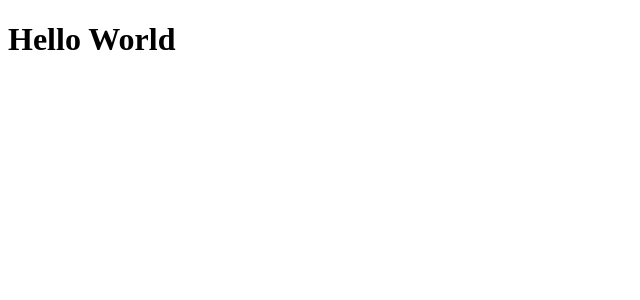
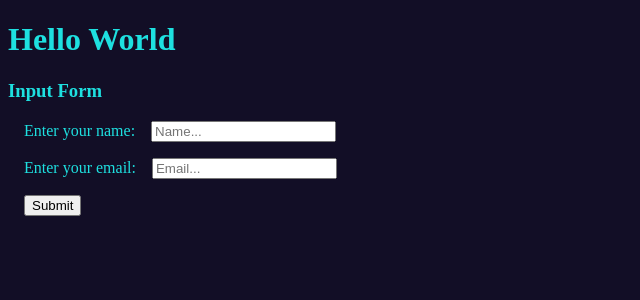
Before and after one commit to bkeys818/react-app-template, a React app: page / in a window 1280 px wide. Shown: the top 300 px of the page, without its empty margins (0-640 px from the left). Built offline with nearby package versions, Linux system fonts and the light colour scheme.

Commit message:
⚗️ Create more complex test files

```diff
--- /dev/null
+++ b/src/App.js
@@ -0,0 +1,14 @@
+import React from "react";
+import HelloWorld from "./components/HelloWorld";
+import RenderForm from "./components/RenderForm";
+
+const App = () => {
+  return (
+    <div>
+      <HelloWorld />
+      <RenderForm />
+    </div>
+  );
+};
+
+export default App;
--- /dev/null
+++ b/src/components/HelloWorld.js
@@ -0,0 +1,11 @@
+import React from "react";
+
+const HelloWorld = () => {
+  return (
+    <div>
+      <h1>Hello World</h1>
+    </div>
+  );
+};
+
+export default HelloWorld;
--- /dev/null
+++ b/src/components/RenderForm.js
@@ -0,0 +1,68 @@
+import React, { useState } from "react";
+import "../styles/RenderForm.css";
+
+const RenderForm = () => {
+  const [name, setName] = useState("");
+  const [email, setEmail] = useState("");
+  const [hasValue, setHasValue] = useState(false);
+
+  const handleNameChange = (event) => {
+    setHasValue(false);
+    setName(event.target.value);
+  };
+
+  const handleEmailChange = (event) => {
+    setHasValue(false);
+    setEmail(event.target.value);
+  };
+
+  const handleSubmit = (event) => {
+    event.preventDefault();
+    if (name && email) {
+      setHasValue(true);
+    }
+  };
+
+  return (
+    <>
+      <label>
+        <h3>Input Form</h3>
+      </label>
+      <form className="input-form">
+        <div>
+          <label>Enter your name:</label>
+          <input
+            className="input-fields"
+            type="text"
+            placeholder="Name..."
+            max-length="100"
+            onChange={handleNameChange}
+          />
+        </div>
+        <div>
+          <label>Enter your email:</label>
+          <input
+            className="input-fields"
+            type="email"
+            placeholder="Email..."
+            max-length="100"
+            onChange={handleEmailChange}
+          />
+        </div>
+        <div>
+          <input type="submit" onClick={handleSubmit} />
+        </div>
+      </form>
+      {hasValue ? (
+        <div>
+          <p>Name: {name}</p>
+          <p>Email: {email}</p>
+        </div>
+      ) : (
+        ""
+      )}
+    </>
+  );
+};
+
+export default RenderForm;
--- /dev/null
+++ b/src/index.css
@@ -0,0 +1,4 @@
+body {
+  color: #1ee0e0;
+  background-color: #120e26;
+}
--- a/src/index.html
+++ b/src/index.html
@@ -2,11 +2,17 @@
 <html lang="en">
   <head>
     <meta charset="utf-8" />
-    <meta name="viewport" content="width=device-width, initial-scale=1" />
-    <title>React App</title>
+    <meta
+      name="viewport"
+      content="width=device-width, initial-scale=1, shrink-to-fit=no"
+    />
+    <meta name="theme-color" content="#000000" />
+    <title>React with Webpack and Babel</title>
   </head>
   <body>
-    <noscript>You need to enable JavaScript to run this app.</noscript>
-    <div id="root"></div>
+    <noscript> You need to enable JavaScript to run this app. </noscript>
+    <div id="root">
+      <!-- This div is where our app will run -->
+    </div>
   </body>
 </html>
--- a/src/index.js
+++ b/src/index.js
@@ -1,4 +1,11 @@
-import React from 'react'
-import ReactDOM from 'react-dom'
+import React from "react";
+import ReactDOM from "react-dom";
+import App from "./App";
+import "./index.css";
 
-ReactDOM.render(<h1>Hello World</h1>, document.getElementById('root'))
+ReactDOM.render(
+  <React.StrictMode>
+    <App />
+  </React.StrictMode>,
+  document.getElementById("root")
+);
--- /dev/null
+++ b/src/styles/RenderForm.css
@@ -0,0 +1,8 @@
+.input-form {
+  margin: 1rem;
+}
+
+.input-fields {
+  margin-left: 1rem;
+  margin-bottom: 1rem;
+}
```
Also changed, not shown: src/styles/HelloWorld.css (added).
